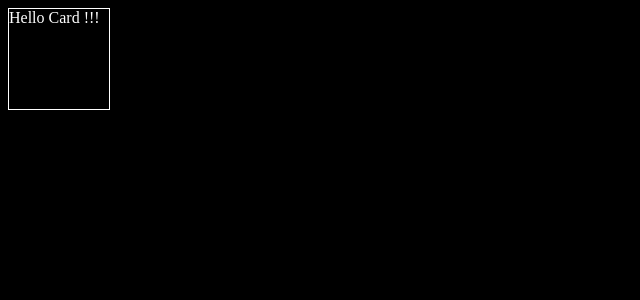
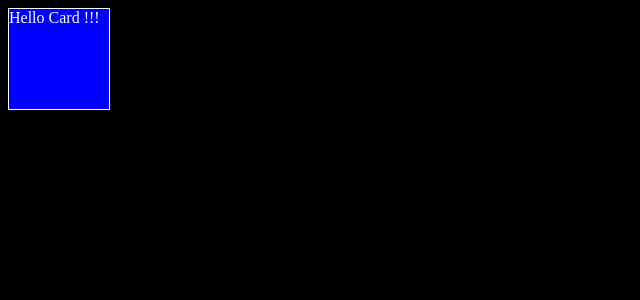
Before and after one commit to qballer/old, a React app: page / in a window 1280 px wide. Shown: the top 300 px of the page, without its empty margins (0-640 px from the left). Built offline with nearby package versions, Linux system fonts and the light colour scheme.

Commit message:
go for reactcss

```diff
--- a/src/components/card/card.css
+++ /dev/null
@@ -1,6 +0,0 @@
-.card {
-    border: 1px solid white;
-    width: 100px;
-    height: 100px;
-    display: inline-block
-}
--- a/src/components/card/index.jsx
+++ b/src/components/card/index.jsx
@@ -1,7 +1,16 @@
 import React from 'react'
-import styles from './card.css'
+import reactCSS from 'reactcss'
 
 export function Card(props) {
-    debugger
-    return <div id='card' className={styles.card}>Hello Card !!!</div>
+    const styles = reactCSS({
+        'default': {
+            card: Object.assign({
+                border: '1px solid white',
+                color: 'white',
+                width: '100px',
+                height:'100px',
+            }, props.style)
+        }
+    }, props)
+    return <div id='card' style={styles.card}>Hello Card !!!</div>
 }
--- a/src/index.jsx
+++ b/src/index.jsx
@@ -1,5 +1,14 @@
 import ReactDOM from 'react-dom';
 import React from 'react';
 import {Card} from './components'
+import reactCSS from 'reactcss'
 
-ReactDOM.render(<Card/>, document.getElementById('qbllr-root'));
+const override = reactCSS({
+    'default':{
+        card: {
+            background: 'blue'
+        }
+    }
+
+})
+ReactDOM.render(<Card style={override.card}/>, document.getElementById('qbllr-root'));
--- a/webpack.config.js
+++ b/webpack.config.js
@@ -2,11 +2,10 @@ var path = require('path');
 var webpack = require('webpack');
 var CopyWebpackPlugin = require('copy-webpack-plugin')
 var HtmlWebpackPlugin = require('html-webpack-plugin')
-var combineLoaders = require('webpack-combine-loaders')
 
 module.exports = {
   context: process.cwd(),
-  devtool: "eval",
+  // devtool: "eval",
   entry: {
     site: ['./src']
   },
@@ -23,7 +22,7 @@ module.exports = {
     port: 8080
   },
   resolve: {
-    extensions: ['', '.jsx', '.js', '.css']
+    extensions: ['', '.jsx', '.js']
   },
   plugins: [
     new CopyWebpackPlugin([]),
@@ -35,21 +34,7 @@ module.exports = {
     loaders: [{
         test: /\.jsx?$/,
         loader: 'babel-loader'
-      },
-
-      {
-        test: /\.css$/,
-        loader: combineLoaders([{
-          loader: 'style-loader'
-        }, {
-          loader: 'css-loader',
-          query: {
-            modules: true,
-            localIdentName: '[name]__[local]___[hash:base64:5]'
-          }
-        }])
-      }
-    ],
+      }],
     noParse: [/\.min\.js$/]
   }
 }
```
Also changed, not shown: package.json (+4 -4 lines).
